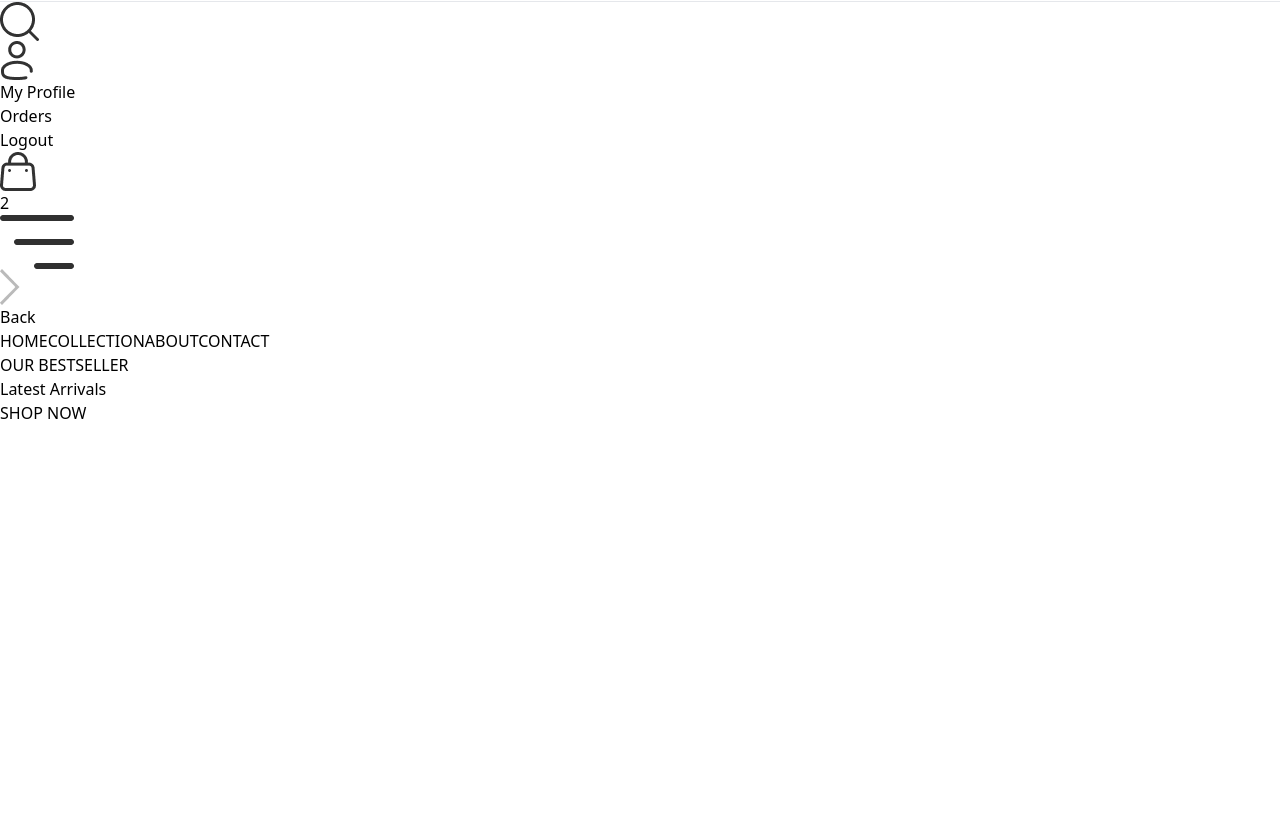
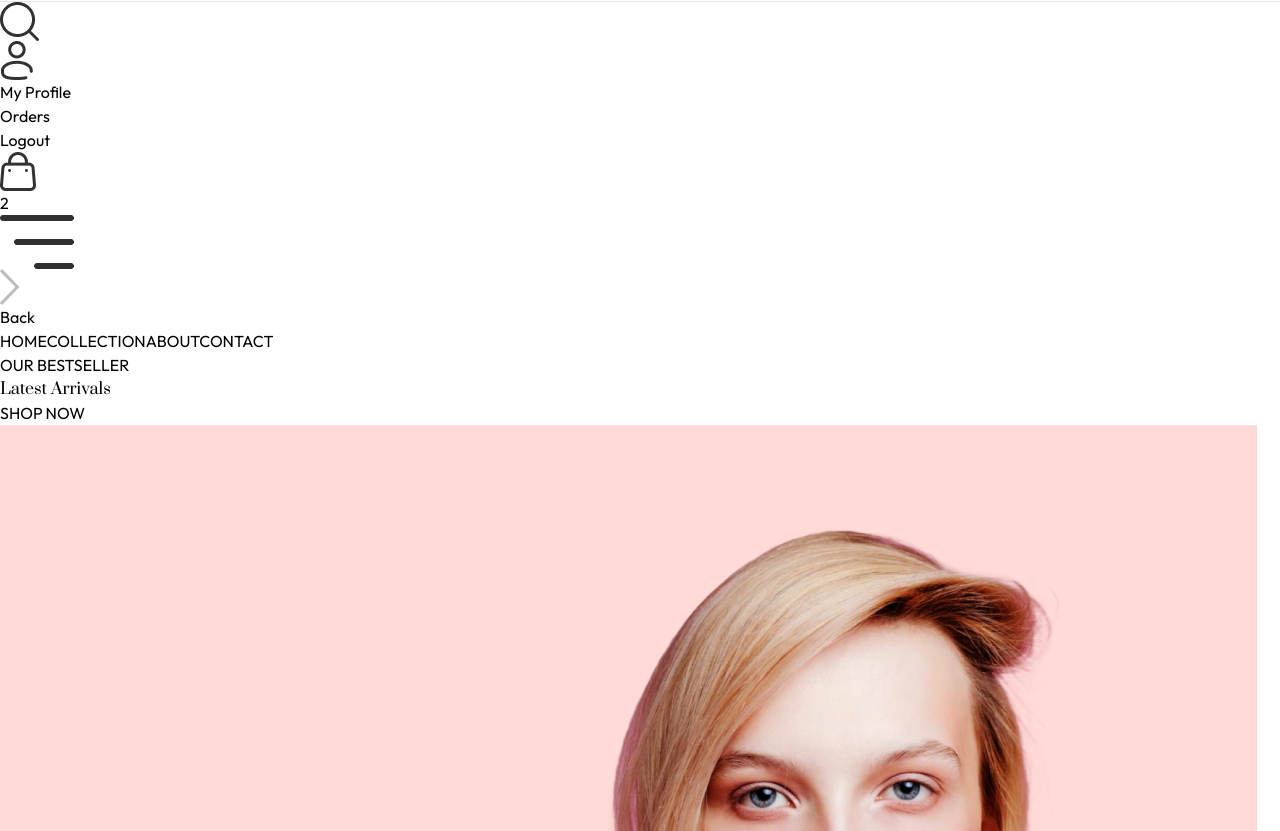
Before and after one commit to MajaPetkova/ecommerce-app, a React (Vite) app in the folder frontend/: page / in a window 1280 px wide. Shown: the part 169-1000 px from the top of the page. Before the commit the page ends 800 px from the top, so only its background shows below. Built offline with nearby package versions, Linux system fonts and the light colour scheme.

Commit message:
Add font-family for the app and image in hero section

```diff
--- a/frontend/src/components/Hero.jsx
+++ b/frontend/src/components/Hero.jsx
@@ -1,15 +1,18 @@
+import { assets } from "../assets/assets";
+
 const Hero = () => {
   return (
     <div className="flex flex-col sm:flex-row border border-gray-400">
       {/* hero Left side */}
-
       <div className="w-full  flex items-center justify-center py-10  sm:w-1/2 sm:py-0">
         <div className="text-[#414141]">
           <div className="flex items-center gap-2">
             <p className="w-8 md:w-11 h-[2px] bg-[#414141]"></p>
             <p className="font-medium text-sm md:text-base ">OUR BESTSELLER</p>
           </div>
-          <h1 className="text-3xl sm:py-3 lg:text-5xl leading-relaxed">Latest Arrivals</h1>
+          <h1 className="text-3xl sm:py-3 lg:text-5xl leading-relaxed prata-regular">
+            Latest Arrivals
+          </h1>
           <div className="flex items-center gap-2">
             <p className="font-semibold text-sm md:text-base">SHOP NOW</p>
             <p className="w-8 md:w-11 h-[1px] bg-[#414141]"></p>
@@ -18,7 +21,7 @@
       </div>
 
       {/* hero right side */}
-      <div></div>
+      <img src={assets.hero_img} alt="" className="w-full sm:w-1/2" />
     </div>
   );
 };
--- a/frontend/src/index.css
+++ b/frontend/src/index.css
@@ -1,3 +1,4 @@
+@import url('https://fonts.googleapis.com/css2?family=Outfit:wght@100..900&family=Prata&display=swap');
 @tailwind base;
 @tailwind components;
 @tailwind utilities;
@@ -5,3 +6,11 @@
 a.active hr{
     display: block;
 }
+*{
+    font-family: Outfit;
+}
+.prata-regular {
+    font-family: "Prata", serif;
+    font-weight: 400;
+    font-style: normal;
+  }
```
